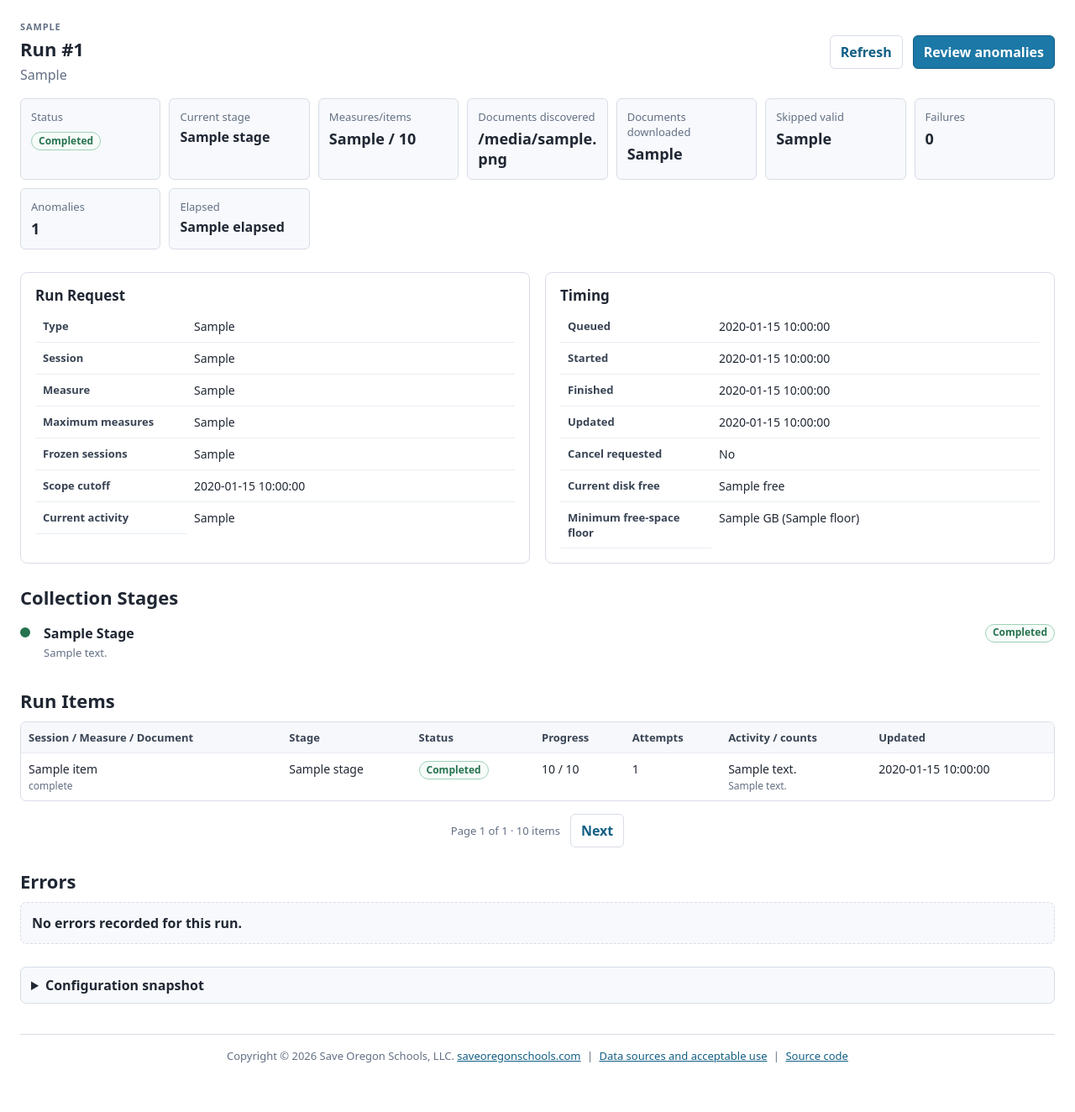
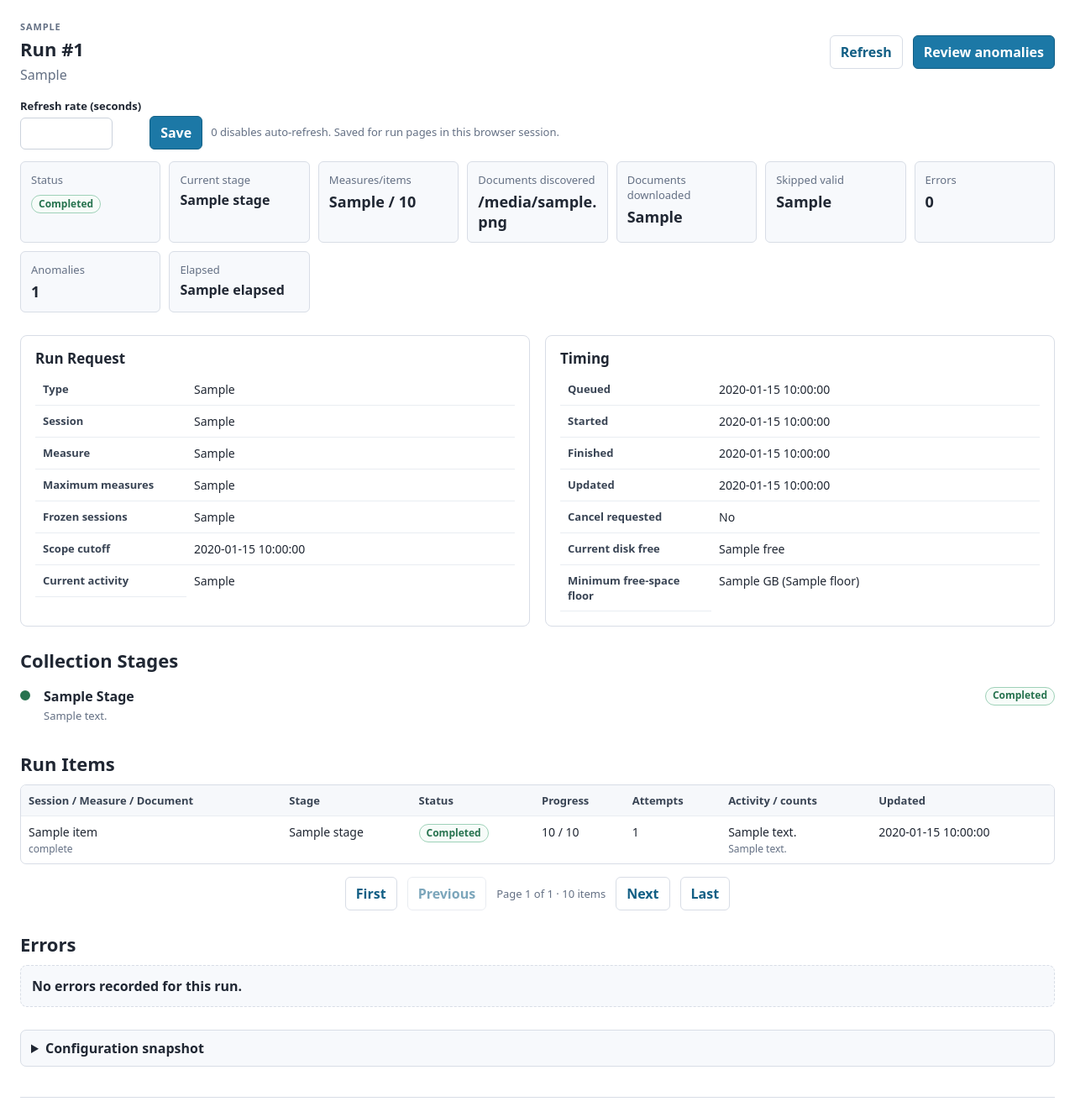
Before and after one commit to SaveOregonSchools/LegiView, a Flask app: template olis_archive/templates/run_detail.html in a window 1280 px wide. Shown: the part 189-1513 px from the top of the page at 84% size. Before the commit the page ends 1454 px from the top, so only its background shows below. Run offline with Flask 3, Linux system fonts and the light colour scheme; the template is opened without the code that fills it: most values are stand-ins (such as "Sample title", 1, 10 or a date in 2020); parts of the project's set-up code (start-up, migrations or seed data) failed here and were passed over; some libraries are stand-ins or nearby versions.

Commit message:
Improve archive progress and browsing controls; add desktop launcher

```diff
--- a/olis_archive/static/app.css
+++ b/olis_archive/static/app.css
@@ -887,6 +887,50 @@ td {
   max-width: 520px;
 }
 
+.documents-table {
+  table-layout: fixed;
+  min-width: 1120px;
+}
+
+.documents-table th {
+  height: 72px;
+  vertical-align: middle;
+  white-space: normal;
+}
+
+.documents-table .title-cell {
+  min-width: 0;
+  max-width: none;
+}
+
+.documents-table .document-measure { width: 8%; }
+.documents-table .document-kind { width: 9%; }
+.documents-table .document-title { width: 18%; }
+.documents-table .document-submitter { width: 11%; }
+.documents-table .document-committee { width: 12%; }
+.documents-table .document-position { width: 8%; }
+.documents-table .document-presence { width: 11%; }
+.documents-table .document-download { width: 15%; }
+.documents-table .document-size { width: 8%; }
+
+.documents-table .position,
+.documents-table .status {
+  white-space: nowrap;
+  overflow-wrap: normal;
+}
+
+.run-refresh-form {
+  display: flex;
+  flex-wrap: wrap;
+  align-items: end;
+  gap: 10px;
+  margin: 14px 0;
+}
+
+.run-refresh-form input[type="number"] {
+  width: 110px;
+}
+
 .key-table th {
   width: 180px;
   white-space: normal;
--- /dev/null
+++ b/olis_archive/static/run_detail.js
@@ -0,0 +1,13 @@
+"use strict";
+
+const refreshForm = document.getElementById("run-refresh-form");
+const refreshSeconds = Number(refreshForm.dataset.refreshSeconds);
+if (Number.isInteger(refreshSeconds) && refreshSeconds > 0 && refreshSeconds <= 900) {
+  const refreshTimer = window.setTimeout(() => window.location.reload(), refreshSeconds * 1000);
+  // Let operators edit even a one-second interval without losing their input.
+  refreshForm.addEventListener("focusin", () => {
+    window.clearTimeout(refreshTimer);
+    document.getElementById("refresh-status").textContent =
+      "Auto-refresh is paused while editing. Save to apply the refresh rate.";
+  }, { once: true });
+}
--- a/olis_archive/templates/document_detail.html
+++ b/olis_archive/templates/document_detail.html
@@ -12,7 +12,7 @@
       <p class="heading-summary">Source record #{{ document.source_document_id or document.source_id or '—' }}</p>
     </div>
     <div class="action-row">
-      {% if document.local_action_url %}<a class="button-link primary" href="{{ document.local_action_url }}">Open archived file</a>{% endif %}
+      {% if document.local_action_url %}<a class="button-link primary" href="{{ document.local_action_url }}" target="_blank" rel="noopener">Open archived file</a>{% endif %}
       {% if document.reveal_action_url %}<a class="button-link" href="{{ document.reveal_action_url }}">Reveal file</a>{% endif %}
       {% set document_source_url = document.source_url|official_source_url %}
       {% if document_source_url %}<a class="button-link" href="{{ document_source_url }}" target="_blank" rel="noopener">Open source</a>{% endif %}
--- a/olis_archive/templates/documents.html
+++ b/olis_archive/templates/documents.html
@@ -32,8 +32,9 @@
   <section class="content-section">
     <div class="section-heading-row"><h2>Documents</h2><span class="status-note">{{ pagination.total or rows|length or 0 }} result{% if (pagination.total or rows|length or 0) != 1 %}s{% endif %}</span></div>
     {% if rows %}
-      <div class="table-scroll"><table>
-        <thead><tr><th>Session / Measure</th><th>Kind</th><th>Title</th><th>Submitter</th><th>Committee / Date</th><th>Position</th><th>Presence / OLIS</th><th>Download</th><th>Bytes</th></tr></thead>
+      <div class="table-scroll"><table class="documents-table">
+        <colgroup><col class="document-measure"><col class="document-kind"><col class="document-title"><col class="document-submitter"><col class="document-committee"><col class="document-position"><col class="document-presence"><col class="document-download"><col class="document-size"></colgroup>
+        <thead><tr><th>Session /<br>Measure</th><th>Kind</th><th>Title</th><th>Submitter</th><th>Committee /<br>Date</th><th>Position</th><th>Presence /<br>OLIS</th><th>Download</th><th>File Size</th></tr></thead>
         <tbody>{% for row in rows %}<tr>
           <td>{{ row.session_key }}<div><a href="{{ url_for('bill_detail', bill_id=row.bill_pk or row.bill_id) }}">{{ row.bill_id_display or row.bill_id_compact }}</a></div></td>
           <td>{{ (row.document_kind or 'unknown')|replace('_', ' ')|title }}</td>
--- a/olis_archive/templates/run_detail.html
+++ b/olis_archive/templates/run_detail.html
@@ -1,7 +1,7 @@
 {% extends "base.html" %}
 
 {% block title %}Run #{{ run.id }} - LegiView{% endblock %}
-{% block head_extra %}{% if run.status in ['queued', 'running'] %}<meta http-equiv="refresh" content="15">{% endif %}{% endblock %}
+{% block head_extra %}<script src="{{ url_for('static', filename='run_detail.js') }}" defer></script>{% endblock %}
 
 {% block content %}
   <nav class="breadcrumbs" aria-label="Breadcrumb"><a href="{{ url_for('runs') }}">Run History</a><span>/</span><strong>#{{ run.id }}</strong></nav>
@@ -13,7 +13,7 @@
       <p class="heading-summary">{{ run.scope_display or run.requested_scope or 'No scope recorded' }}</p>
     </div>
     <div class="action-row">
-      <a class="button-link" href="{{ url_for('run_detail', run_id=run.id) }}">Refresh</a>
+      <a class="button-link" href="{{ url_for('run_detail', run_id=run.id, item_page=item_pagination.page, error_page=error_pagination.page) }}">Refresh</a>
       {% if run.status == 'running' %}<form class="inline-form" method="post" action="{{ url_for('pause_run', run_id=run.id) }}"><input type="hidden" name="_csrf_token" value="{{ csrf_token() }}"><button class="secondary" type="submit">Pause</button></form>{% endif %}
       {% if run.status in ['queued', 'running', 'paused', 'interrupted'] %}<form class="inline-form" method="post" action="{{ url_for('cancel_run', run_id=run.id) }}"><input type="hidden" name="_csrf_token" value="{{ csrf_token() }}"><button class="secondary" type="submit">Cancel</button></form>{% endif %}
       {% if run.status in ['paused', 'interrupted'] %}<form class="inline-form" method="post" action="{{ url_for('resume_run', run_id=run.id) }}"><input type="hidden" name="_csrf_token" value="{{ csrf_token() }}"><button type="submit">Resume</button></form>{% endif %}
@@ -22,17 +22,26 @@
     </div>
   </section>
 
-  {% if run.status in ['queued', 'running'] %}<div class="notice live-note"><span class="pulse-dot" aria-hidden="true"></span><span>This active-run page refreshes every 15 seconds. Progress is read from persisted stage records.</span></div>{% endif %}
+  <form class="run-refresh-form" id="run-refresh-form" method="post" action="{{ url_for('run_detail', run_id=run.id) }}" data-refresh-seconds="{{ refresh_seconds if run.status in ['queued', 'running'] else 0 }}">
+    <input type="hidden" name="_csrf_token" value="{{ csrf_token() }}">
+    <input type="hidden" name="item_page" value="{{ item_pagination.page }}">
+    <input type="hidden" name="error_page" value="{{ error_pagination.page }}">
+    <div><label for="refresh-seconds">Refresh rate (seconds)</label><input id="refresh-seconds" name="refresh_seconds" type="number" min="0" max="900" step="1" required value="{{ refresh_seconds }}" aria-describedby="refresh-help"></div>
+    <button type="submit">Save</button>
+    <span class="status-note" id="refresh-help">0 disables auto-refresh. Saved for run pages in this browser session.</span>
+  </form>
+  {% if run.status in ['queued', 'running'] %}<div class="notice live-note"><span class="pulse-dot" aria-hidden="true"></span><span id="refresh-status">{% if refresh_seconds %}This active-run page refreshes every {{ refresh_seconds }} second{{ '' if refresh_seconds == 1 else 's' }}.{% else %}Auto-refresh is off. Use Refresh to update progress.{% endif %}</span></div>{% endif %}
   {% if run.error_message %}<div class="message error">{{ run.error_message }}</div>{% endif %}
 
   <section class="stat-grid compact" aria-label="Run status">
     <div class="stat"><span class="stat-label">Status</span><strong><span class="status {{ run.status }}">{{ (run.status or 'unknown')|replace('_', ' ') }}</span></strong></div>
     <div class="stat"><span class="stat-label">Current stage</span><strong class="stat-date">{{ (run.stage or '—')|replace('_', ' ') }}</strong></div>
-    <div class="stat"><span class="stat-label">Measures/items</span><strong>{{ run.items_completed or run.bills_completed or 0 }} / {{ run.items_total or run.bills_planned or 0 }}</strong></div>
-    <div class="stat"><span class="stat-label">Documents discovered</span><strong>{{ run.documents_discovered or 0 }}</strong></div>
+    <div class="stat"><span class="stat-label">{{ 'Sessions' if run.run_type in ['inventory_backfill', 'download_archive'] else 'Measures/items' }}</span><strong>{{ run.items_completed or run.bills_completed or 0 }} / {{ run.items_total or run.bills_planned or 0 }}</strong></div>
+    <div class="stat"><span class="stat-label">{{ 'Documents selected' if run.run_type == 'download_archive' else 'Documents discovered' }}</span><strong>{{ run.documents_discovered or 0 }}</strong></div>
     <div class="stat"><span class="stat-label">Documents downloaded</span><strong>{{ run.documents_downloaded or 0 }}</strong></div>
     <div class="stat"><span class="stat-label">Skipped valid</span><strong>{{ run.documents_skipped or run.skipped_count or 0 }}</strong></div>
-    <div class="stat"><span class="stat-label">Failures</span><strong>{{ run.error_count or run.errors or 0 }}</strong></div>
+    {% if run.run_type == 'download_archive' %}<div class="stat"><span class="stat-label">Documents failed</span><strong>{{ run.documents_failed or 0 }}</strong></div>{% endif %}
+    <div class="stat"><span class="stat-label">Errors</span><strong>{{ run.error_count or run.errors or 0 }}</strong></div>
     <div class="stat"><span class="stat-label">Anomalies</span><strong>{{ run.anomaly_count or 0 }}</strong></div>
     <div class="stat"><span class="stat-label">Elapsed</span><strong class="stat-date">{{ elapsed or run.elapsed or '—' }}</strong></div>
     {% if run.run_type in ['inventory_backfill', 'download_archive'] %}
@@ -42,6 +51,8 @@
       <div class="stat"><span class="stat-label">Bytes downloaded</span><strong>{{ (run.bytes_downloaded or 0)|human_bytes }}</strong></div>
     {% endif %}
   </section>
+
+  {% if run.run_type == 'download_archive' %}<p class="status-note">Documents selected includes pending downloads and, for normal archive runs, recorded files to validate. Downloaded, skipped, and failed counts reflect the latest saved outcome per document. Session totals are finalized after the download workers finish.</p>{% endif %}
 
   <section class="two-column-sections content-section">
     <div class="detail-card">
@@ -98,7 +109,13 @@
         <thead><tr><th>Session / Measure / Document</th><th>Stage</th><th>Status</th><th>Progress</th><th>Attempts</th><th>Activity / counts</th><th>Updated</th></tr></thead>
         <tbody>{% for item in items %}<tr><td>{{ item.label or item.bill_id_display or item.document_title or item.source_document_id or '—' }}{% if item.inventory_status %}<div class="table-note">{{ item.inventory_status|replace('_', ' ') }}</div>{% endif %}</td><td>{{ (item.stage or '—')|replace('_', ' ') }}</td><td><span class="status {{ item.status }}">{{ (item.status or 'unknown')|replace('_', ' ') }}</span></td><td>{{ item.progress_current or 0 }}{% if item.progress_total is not none %} / {{ item.progress_total }}{% endif %}</td><td>{{ item.attempt_count or 0 }}</td><td>{{ item.message or item.error_message or '—' }}{% if item.detail_summary %}<div class="table-note">{{ item.detail_summary }}</div>{% endif %}</td><td>{{ item.updated_at or item.finished_at or '—' }}</td></tr>{% endfor %}</tbody>
       </table></div>
-      <nav class="pagination" aria-label="Run item pages">{% if item_pagination.prev_url %}<a class="button-link" href="{{ item_pagination.prev_url }}">Previous</a>{% endif %}<span>Page {{ item_pagination.page }}{% if item_pagination.pages %} of {{ item_pagination.pages }}{% endif %} · {{ item_pagination.total or 0 }} items</span>{% if item_pagination.next_url %}<a class="button-link" href="{{ item_pagination.next_url }}">Next</a>{% endif %}</nav>
+      <nav class="pagination" aria-label="Run item pages">
+        {% if item_pagination.first_url %}<a class="button-link" href="{{ item_pagination.first_url }}">First</a>{% else %}<button class="secondary" type="button" disabled>First</button>{% endif %}
+        {% if item_pagination.prev_url %}<a class="button-link" href="{{ item_pagination.prev_url }}">Previous</a>{% else %}<button class="secondary" type="button" disabled>Previous</button>{% endif %}
+        <span>Page {{ item_pagination.page }}{% if item_pagination.pages %} of {{ item_pagination.pages }}{% endif %} · {{ item_pagination.total or 0 }} items</span>
+        {% if item_pagination.next_url %}<a class="button-link" href="{{ item_pagination.next_url }}">Next</a>{% else %}<button class="secondary" type="button" disabled>Next</button>{% endif %}
+        {% if item_pagination.last_url %}<a class="button-link" href="{{ item_pagination.last_url }}">Last</a>{% else %}<button class="secondary" type="button" disabled>Last</button>{% endif %}
+      </nav>
     {% else %}<p class="empty">No per-item work has been recorded.</p>{% endif %}
   </section>
 
```
Also changed, not shown: olis_archive/services/archive_queries.py (+23 -0 lines), olis_archive/web.py (+39 -7 lines), tests/test_phase2_web.py (+108 -0 lines), README.md, 1 other file.
